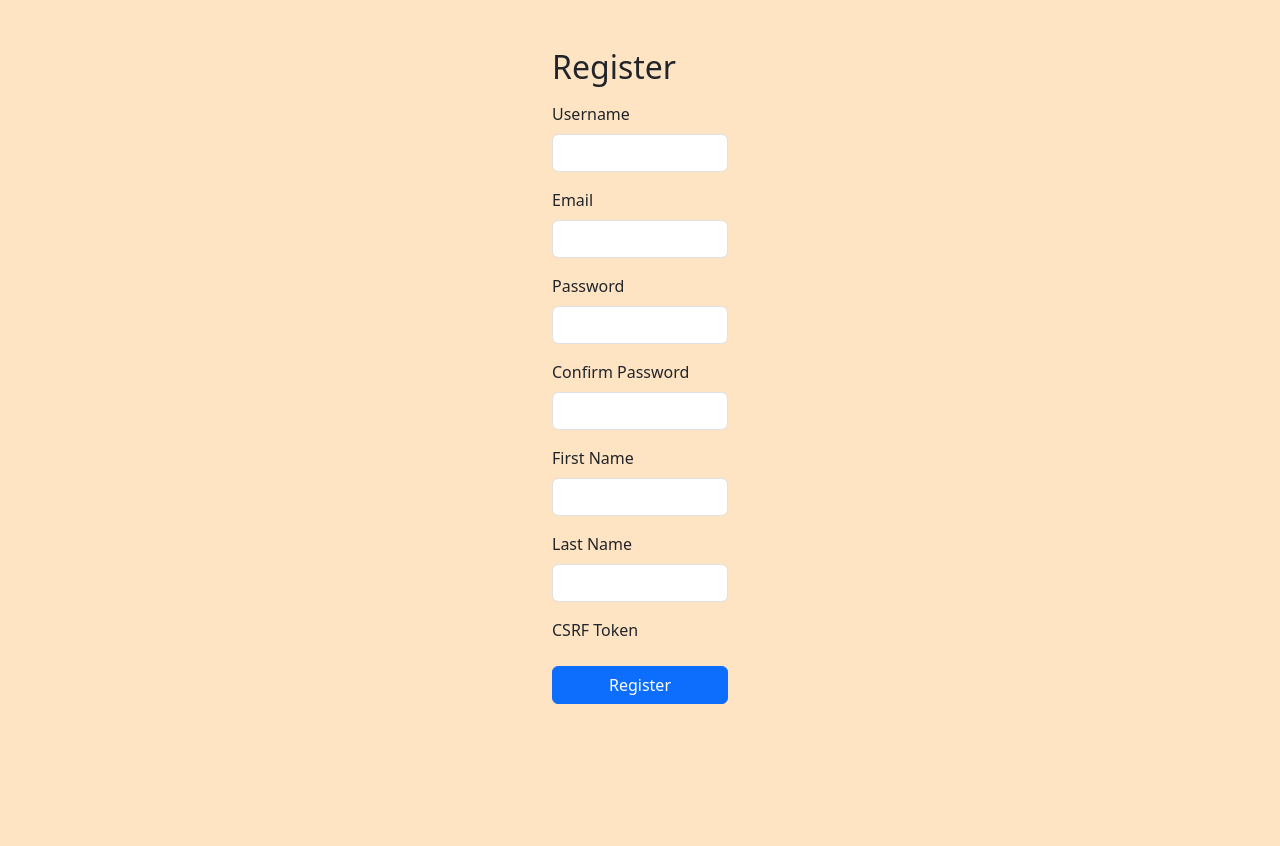
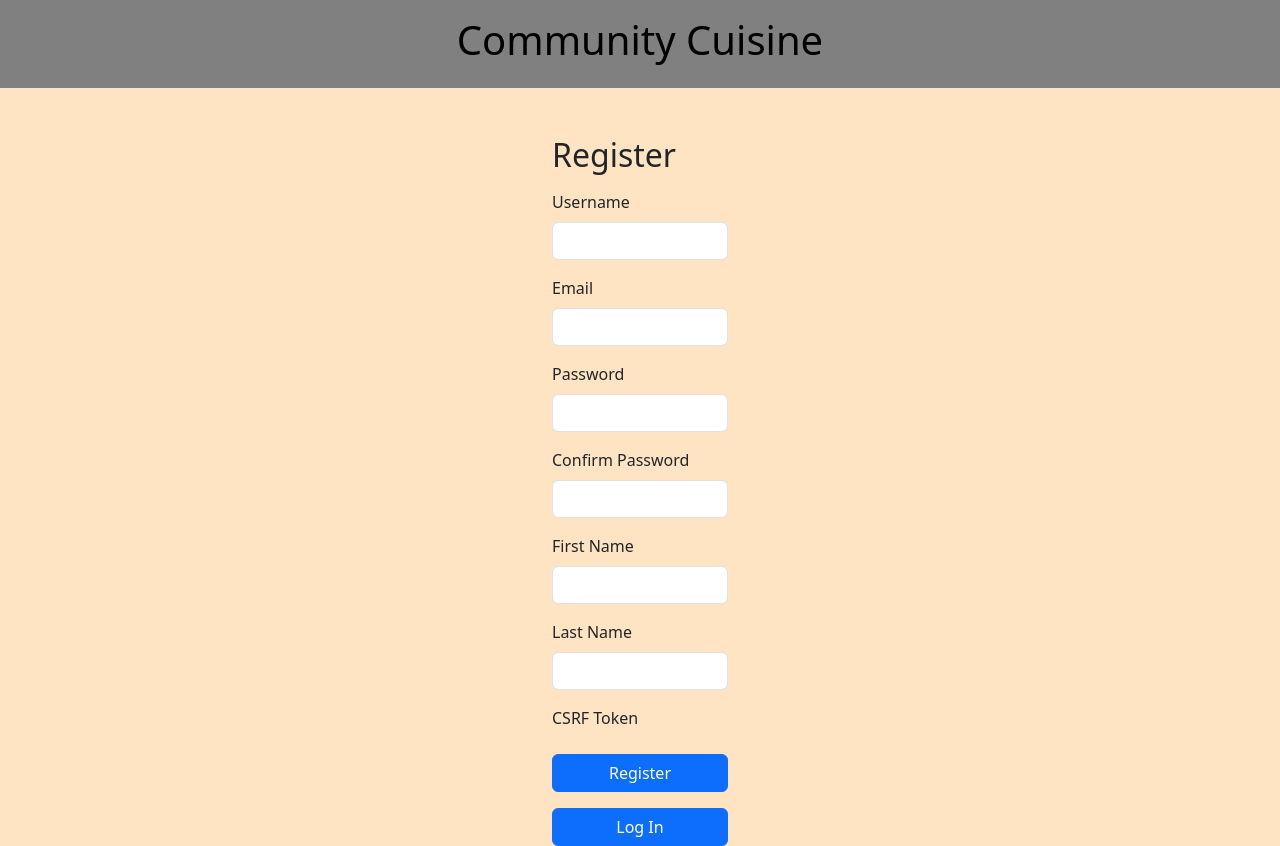
Before and after one commit to maseelshah22/community_cuisine, a Flask app: page /register in a window 1280 px wide. Before the commit the page ends 704 px from the top, so only its background shows below. Run offline with Flask 3, Linux system fonts and the light colour scheme.

Commit message:
preliminary styling done for EC1

```diff
--- a/static/styles/main.css
+++ b/static/styles/main.css
@@ -62,5 +62,14 @@ h1{
 }
 
 .index_page button:hover {
-    background-color: #0056b3; /* Button background color on hover */
+    background-color: #0056b3;
 }
+
+.login_bar{
+    text-decoration: none;
+    color: black;
+}
+
+.navbar{
+    padding-left: 1rem;
+}
--- a/templates/index.html
+++ b/templates/index.html
@@ -22,7 +22,9 @@
 <body>
 
     <div class="login">
-        <h1> Welcome to Community Cuisine!</h1>
+        <a class="login_bar" href="/">
+            <h1> Welcome to Community Cuisine!</h1>
+        </a>
     </div>
 
     <div class="index_intro">
--- a/templates/register.html
+++ b/templates/register.html
@@ -6,6 +6,9 @@
     <link href="static/styles/main.css" rel="stylesheet" type="text/css" >
 </head>
 <body>
+    <div class="login">
+        <a class="login_bar" href="/"><h1> Community Cuisine</h1></a>
+     </div>
     <div class="container mt-5 form-container">
         <h2>{{ title }}</h2>
         <form method="post" class="mt-3">
@@ -32,6 +35,7 @@
                 </div>
             {% endif %}
         </form>
+        <a href="/login"><button style="width: 11rem; " class="btn btn-primary btn-block">Log In</button></a>
     </div>
     {% with messages = get_flashed_messages() %}
         {% if messages %}
@@ -45,6 +49,8 @@
         {% endif %}
     {% endwith %}
 
+
+
     <script src="https://cdn.jsdelivr.net/npm/bootstrap@5.3.2/dist/js/bootstrap.bundle.min.js" integrity="sha384-C6RzsynM9kWDrMNeT87bh95OGNyZPhcTNXj1NW7RuBCsyN/o0jlpcV8Qyq46cDfL" crossorigin="anonymous"></script>
 </body>
 </html>
```
Also changed, not shown: templates/home.html (+24 -3 lines), templates/login.html (+7 -3 lines).
